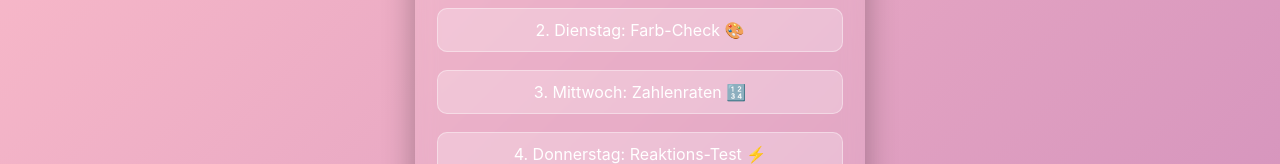
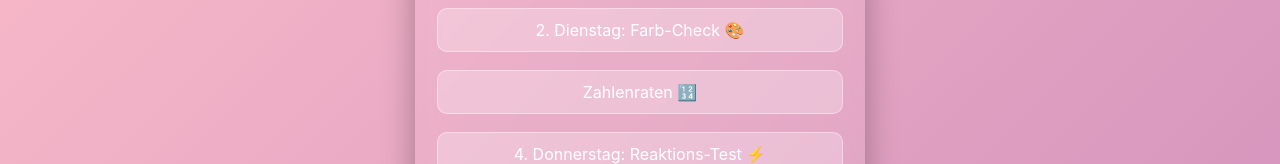
Before and after one commit to sonstigesfp-prog/1912, a plain HTML site: page seite_2.html in a window 1280 px wide. Shown: the part 433-597 px from the top of the page. Drawn offline with Linux system fonts and the light colour scheme.

Commit message:
Update seite_2.html

```diff
--- a/seite_2.html
+++ b/seite_2.html
@@ -49,7 +49,7 @@
    <div style="display: flex; flex-direction: column; gap: 10px; margin-top: 15px;">
         <a href="montag.html" class="game-btn" style="text-decoration: none;">1. Montag: Mathe-Sprint 🧮</a>
         <a href="dienstag.html" class="game-btn" style="text-decoration: none;">2. Dienstag: Farb-Check 🎨</a>
-        <a href="mittwoch.html" class="game-btn" style="text-decoration: none;">3. Mittwoch: Zahlenraten 🔢</a>
+        <a href="mittwoch.html" class="game-btn" style="text-decoration: none;">Zahlenraten 🔢</a>
         <a href="donnerstag.html" class="game-btn" style="text-decoration: none;">4. Donnerstag: Reaktions-Test ⚡</a>
         <a href="freitag.html" class="game-btn" style="text-decoration: none;">5. Freitag: Duell gegen die Eule ✌️</a>
         <a href="samstag.html" class="game-btn" style="text-decoration: none;" > Eulen - Wordle 🦉</a>
```
